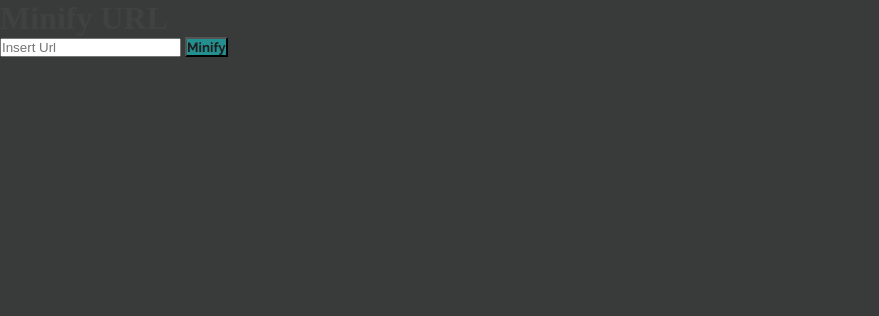
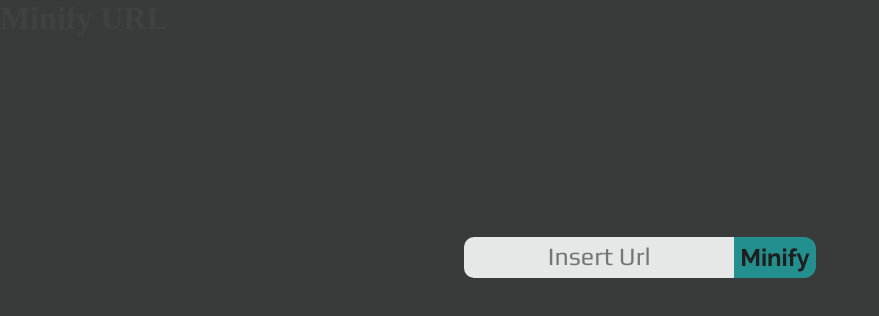
Before and after one commit to poximy/goly, a Svelte app: page / in a window 1280 px wide. Shown: the top 316 px of the page, without its empty margins (0-879 px from the left). Built offline with nearby package versions, Linux system fonts and the light colour scheme.

Commit message:
Add style to Url components

```diff
--- a/src/components/url/Url.svelte
+++ b/src/components/url/Url.svelte
@@ -10,9 +10,33 @@
 
 <UrlForm miniUrl={(url) => (miniUrl = url)} />
 {#if miniUrl}
-  <a href={miniUrl}>{miniUrl}</a>
-  <button on:click={copy}>COPY</button>
+  <div>
+    <a href={miniUrl}>{miniUrl}</a>
+    <button on:click={copy}>COPY</button>
+  </div>
 {/if}
 
 <style>
+  div {
+    display: flex;
+    justify-content: center;
+  }
+
+  a {
+    color: #1f1f1f;
+    font-size: 1.5em;
+    padding: 0.25em 0.5em;
+    text-decoration: none;
+    background-color: #e6e8e8;
+    border-radius: 0.5em 0 0 0.5em;
+    font-family: "Play", sans-serif;
+  }
+
+  button {
+    border: none;
+    border-radius: 0 0.5em 0.5em 0;
+    background-color: #248f8f;
+    padding: 0.25em 0.5em;
+    font-size: 1.25em;
+  }
 </style>
--- a/src/components/url/UrlForm.svelte
+++ b/src/components/url/UrlForm.svelte
@@ -25,4 +25,32 @@
 </form>
 
 <style>
+  form {
+    margin: 25vh 0 3em 0;
+    display: flex;
+    justify-content: center;
+  }
+
+  input {
+    font-size: 1.25em;
+    text-align: center;
+    outline: none;
+    border: none;
+    border-radius: 0.5em 0 0 0.5em;
+    padding: 0 0.5em;
+    font-family: "Play", sans-serif;
+    background-color: #e6e8e8;
+  }
+
+  input::placeholder {
+    font-size: 1.25em;
+    text-align: center;
+  }
+
+  button {
+    border: none;
+    font-size: 1.5em;
+    padding: 0.25em;
+    border-radius: 0 0.5em 0.5em 0;
+  }
 </style>
```
